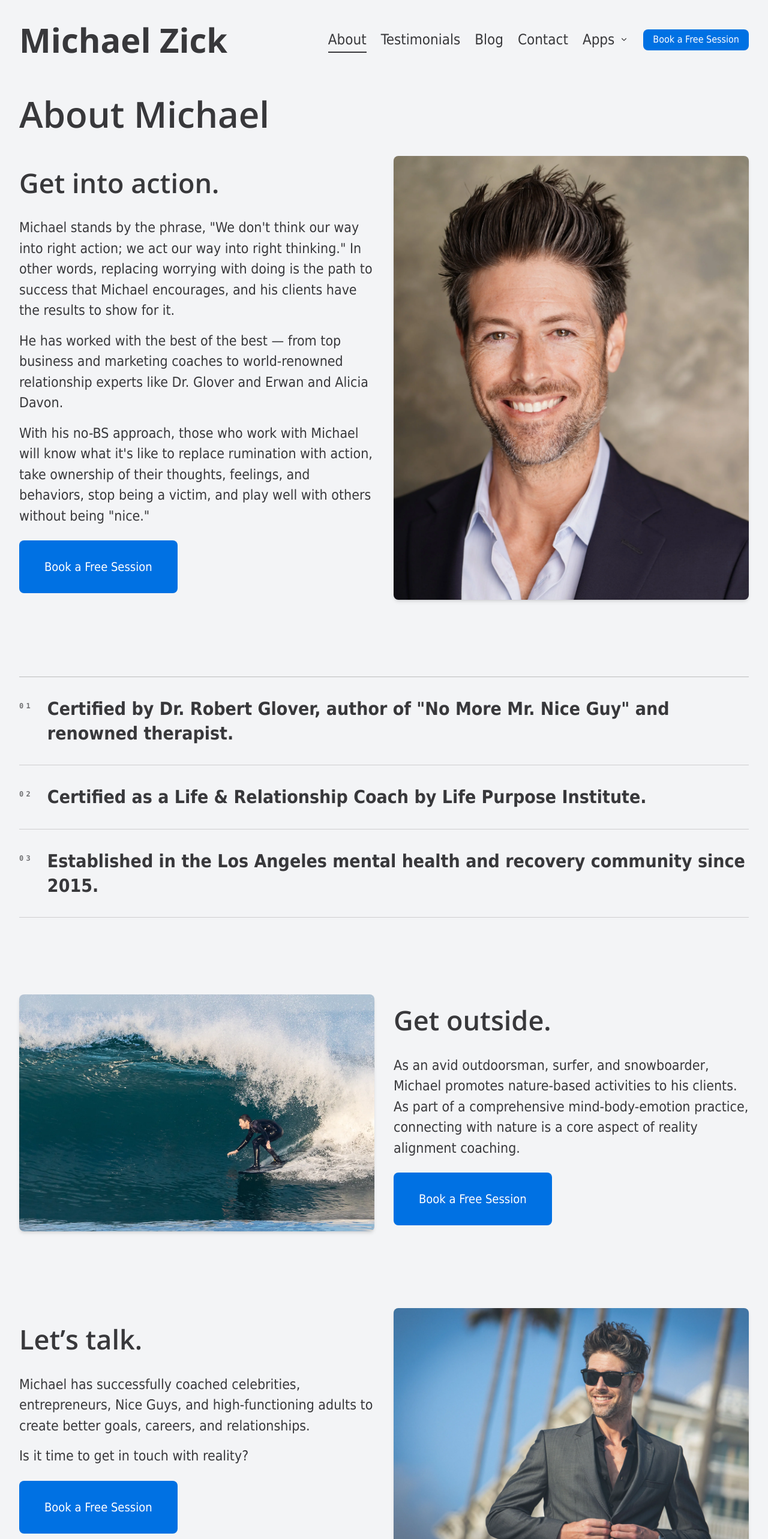
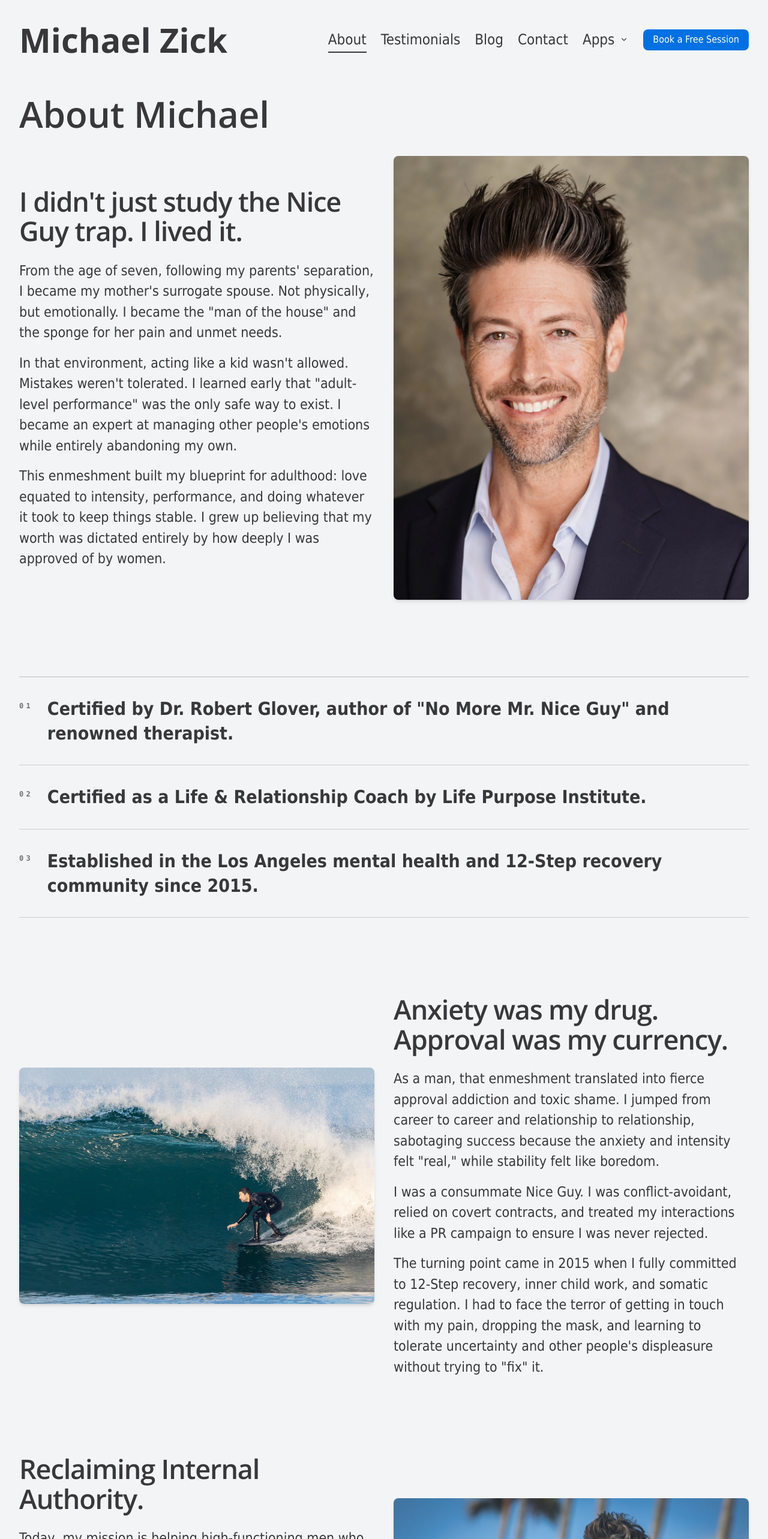
Before and after one commit to michaelzick/michaelzick.com, a Next.js app: page /about in a window 1280 px wide. Shown: the top 2566 px of the page at 60% size. Built offline with nearby package versions, Linux system fonts and the light colour scheme.

Commit message:
about page rewrite

```diff
--- a/app/about/page.tsx
+++ b/app/about/page.tsx
@@ -7,14 +7,14 @@ import { siteConfig } from '../../lib/site';
 export const metadata: Metadata = {
   title: 'Michael Zick | About',
   description:
-    'Learn about Michael Zick, a reality alignment coach established in the Los Angeles mental health and recovery community since 2015.',
+    'Learn about Michael Zick, a Nice Guy Recovery Coach helping high-functioning men break free from approval addiction, toxic shame, and enmeshment to reclaim internal authority.',
   alternates: {
     canonical: '/about',
   },
   openGraph: {
-    title: 'Michael Zick | About',
+    title: 'Michael Zick | Nice Guy Recovery Coach',
     description:
-      'Learn about Michael Zick, a reality alignment coach established in the Los Angeles mental health and recovery community since 2015.',
+      'I didn\'t just study the Nice Guy trap. I lived it. Learn about my journey through enmeshment, approval addiction, and the ongoing path of recovery.',
     url: `${siteConfig.url}/about`,
     siteName: siteConfig.name,
     images: [
@@ -28,9 +28,9 @@ export const metadata: Metadata = {
   },
   twitter: {
     card: 'summary_large_image',
-    title: 'Michael Zick | About',
+    title: 'Michael Zick | Nice Guy Recovery Coach',
     description:
-      'Learn about Michael Zick, a reality alignment coach established in the Los Angeles mental health and recovery community since 2015.',
+      'Learn about Michael Zick, a Nice Guy Recovery Coach helping high-functioning men break free from approval addiction.',
     images: ['/img/ocean_2500.webp'],
   },
 };
@@ -39,7 +39,7 @@ export default function About() {
   const credentials = [
     'Certified by Dr. Robert Glover, author of "No More Mr. Nice Guy" and renowned therapist.',
     'Certified as a Life & Relationship Coach by Life Purpose Institute.',
-    'Established in the Los Angeles mental health and recovery community since 2015.',
+    'Established in the Los Angeles mental health and 12-Step recovery community since 2015.',
   ];
 
   return (
@@ -52,35 +52,24 @@ export default function About() {
             </h1>
           </FadeInSection>
           <div className="space-y-24 md:space-y-32">
+            {/* The Descent */}
             <FadeInSection className="flex flex-col md:flex-row md:items-center gap-8">
               <div className="md:w-1/2 space-y-6 order-2 md:order-1">
-                <h2 className="text-[45px] font-semibold">Get into action.</h2>
+                <h2 className="text-[45px] font-semibold leading-[1.1] tracking-tight">
+                  I didn&apos;t just study the Nice Guy trap. I lived it.
+                </h2>
                 <div>
                   <div className="space-y-4">
                     <p className="text-[23px]">
-                      Michael stands by the phrase, &quot;We don&apos;t think our way into right action; we act our
-                      way into right thinking.&quot; In other words, replacing worrying with doing is the
-                      path to success that Michael encourages, and his clients have the results to show
-                      for it.
+                      From the age of seven, following my parents&apos; separation, I became my mother&apos;s surrogate spouse. Not physically, but emotionally. I became the &quot;man of the house&quot; and the sponge for her pain and unmet needs.
                     </p>
                     <p className="text-[23px]">
-                      He has worked with the best of the best — from top business and marketing
-                      coaches to world-renowned relationship experts like Dr. Glover and Erwan and
-                      Alicia Davon.
+                      In that environment, acting like a kid wasn&apos;t allowed. Mistakes weren&apos;t tolerated. I learned early that &quot;adult-level performance&quot; was the only safe way to exist. I became an expert at managing other people&apos;s emotions while entirely abandoning my own.
                     </p>
                     <p className="text-[23px]">
-                      With his no-BS approach, those who work with Michael will know what it&apos;s like to
-                      replace rumination with action, take ownership of their thoughts, feelings, and
-                      behaviors, stop being a victim, and play well with others without being &quot;nice.&quot;
+                      This enmeshment built my blueprint for adulthood: love equated to intensity, performance, and doing whatever it took to keep things stable. I grew up believing that my worth was dictated entirely by how deeply I was approved of by women.
                     </p>
                   </div>
-                  <TrackedCtaLink
-                    href="https://calendly.com/michaelzick/45min"
-                    className="btn mt-6 text-xl"
-                    location="about"
-                  >
-                    Book a Free Session
-                  </TrackedCtaLink>
                 </div>
               </div>
               <div className="md:w-1/2 order-1 md:order-2">
@@ -94,6 +83,8 @@ export default function About() {
                 />
               </div>
             </FadeInSection>
+
+            {/* Credentials */}
             <FadeInSection>
               <ul className="list-none border-t border-default-grey/30 p-0">
                 {credentials.map((item, index) => {
@@ -114,24 +105,25 @@ export default function About() {
                 })}
               </ul>
             </FadeInSection>
+
+            {/* The Awakening */}
             <FadeInSection className="flex flex-col md:flex-row md:items-center gap-8">
               <div className="md:w-1/2 space-y-6 order-2 md:order-2">
-                <h2 className="text-[45px] font-semibold">Get outside.</h2>
+                <h2 className="text-[45px] font-semibold leading-[1.1] tracking-tight">
+                  Anxiety was my drug. Approval was my currency.
+                </h2>
                 <div>
                   <div className="space-y-4">
                     <p className="text-[23px]">
-                      As an avid outdoorsman, surfer, and snowboarder, Michael promotes nature-based activities to his
-                      clients. As part of a comprehensive mind-body-emotion practice, connecting with nature is a core
-                      aspect of reality alignment coaching.
+                      As a man, that enmeshment translated into fierce approval addiction and toxic shame. I jumped from career to career and relationship to relationship, sabotaging success because the anxiety and intensity felt &quot;real,&quot; while stability felt like boredom.
+                    </p>
+                    <p className="text-[23px]">
+                      I was a consummate Nice Guy. I was conflict-avoidant, relied on covert contracts, and treated my interactions like a PR campaign to ensure I was never rejected.
+                    </p>
+                    <p className="text-[23px]">
+                      The turning point came in 2015 when I fully committed to 12-Step recovery, inner child work, and somatic regulation. I had to face the terror of getting in touch with my pain, dropping the mask, and learning to tolerate uncertainty and other people&apos;s displeasure without trying to &quot;fix&quot; it.
                     </p>
                   </div>
-                  <TrackedCtaLink
-                    href="https://calendly.com/michaelzick/45min"
-                    className="btn mt-6 text-xl"
-                    location="about"
-                  >
-                    Book a Free Session
-                  </TrackedCtaLink>
                 </div>
               </div>
               <div className="md:w-1/2 order-1 md:order-1">
@@ -146,6 +138,7 @@ export default function About() {
               </div>
             </FadeInSection>
 
+            {/* The Mission */}
             <FadeInSection className="flex flex-col md:flex-row md:items-center gap-8">
               <div className="md:w-1/2 md:order-2">
                 <Image
@@ -158,14 +151,20 @@ export default function About() {
                 />
               </div>
               <div className="md:w-1/2 space-y-6 md:order-1">
-                <h2 className="text-[45px] font-semibold">Let’s talk.</h2>
+                <h2 className="text-[45px] font-semibold leading-[1.1] tracking-tight">
+                  Reclaiming Internal Authority.
+                </h2>
                 <div>
                   <div className="space-y-4">
                     <p className="text-[23px]">
-                      Michael has successfully coached celebrities, entrepreneurs, Nice Guys, and high-functioning adults
-                      to create better goals, careers, and relationships.
+                      Today, my mission is helping high-functioning men who look successful on the outside but are secretly exhausted from auditioning for approval on the inside.
                     </p>
-                    <p className="text-[23px]">Is it time to get in touch with reality?</p>
+                    <p className="text-[23px]">
+                      I work with men to break their approval addiction, end the cycle of secret resentment, and date, mate, and live with unshakeable internal authority. You don&apos;t have to keep performing.
+                    </p>
+                    <p className="text-[23px]">
+                      It&apos;s time to become the chooser again.
+                    </p>
                   </div>
                   <TrackedCtaLink
                     href="https://calendly.com/michaelzick/45min"
```
